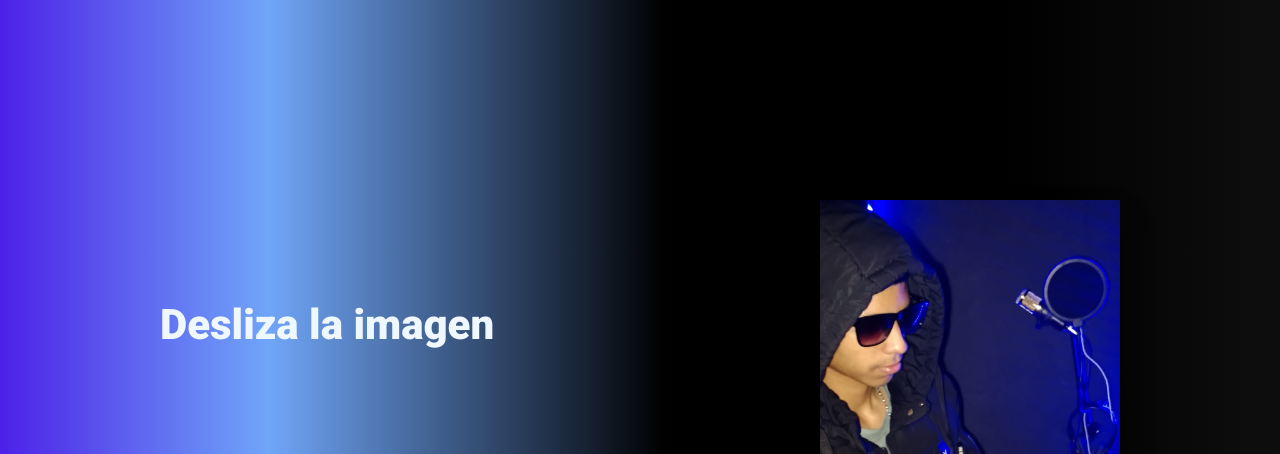
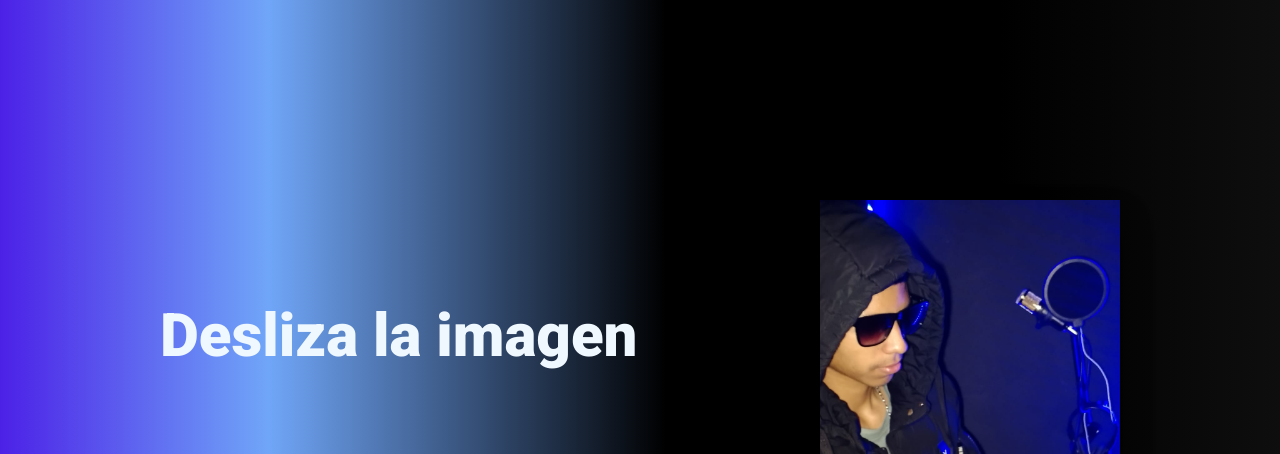
Before and after one commit to ajpc17/Web, a plain HTML site: page index.html in a window 1280 px wide. Shown: the top 454 px of the page. Drawn offline with Linux system fonts and the light colour scheme.

Commit message:
Update style.css

```diff
--- a/style.css
+++ b/style.css
@@ -11,7 +11,7 @@ color: aliceblue;
 width: 660px;
 height: 200px;
 position: relative;
-font-size: 42px;
+font-size: 60px;
 }
 body {
     min-height: 100vh;
```
